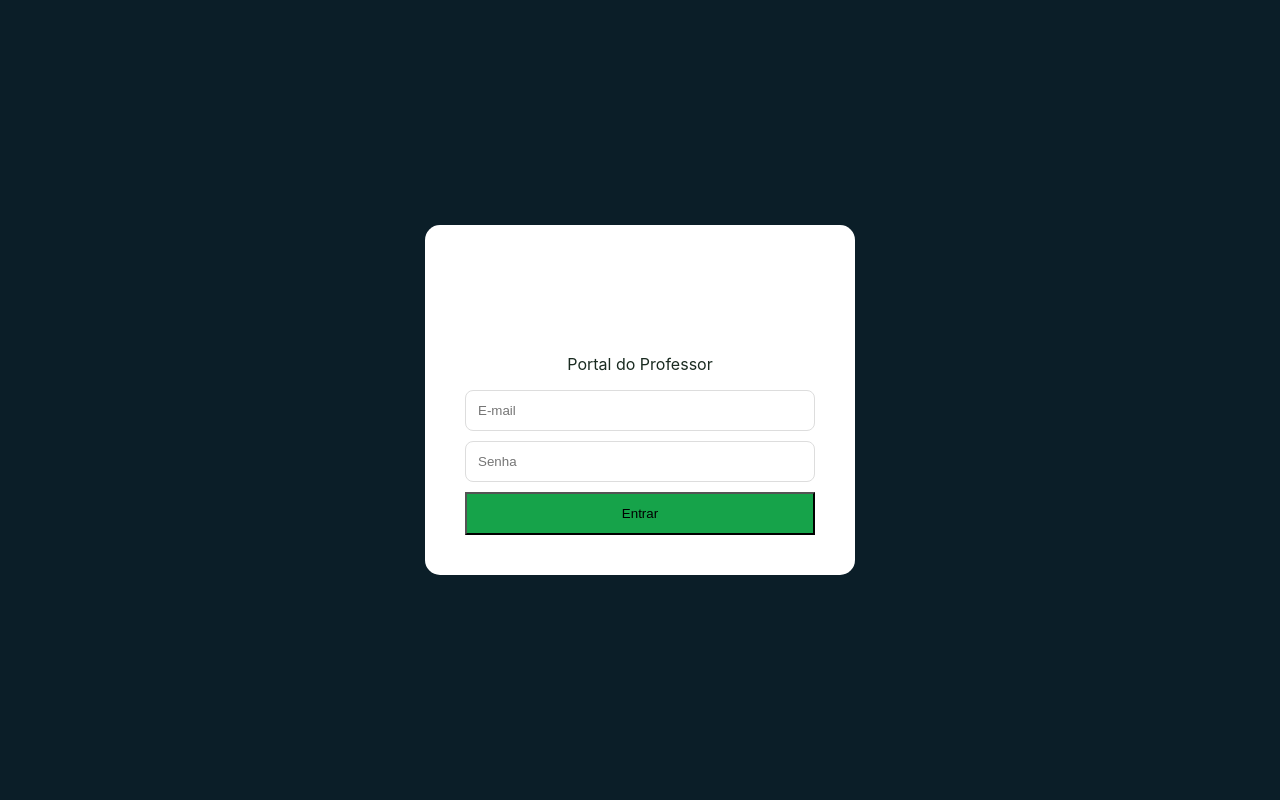
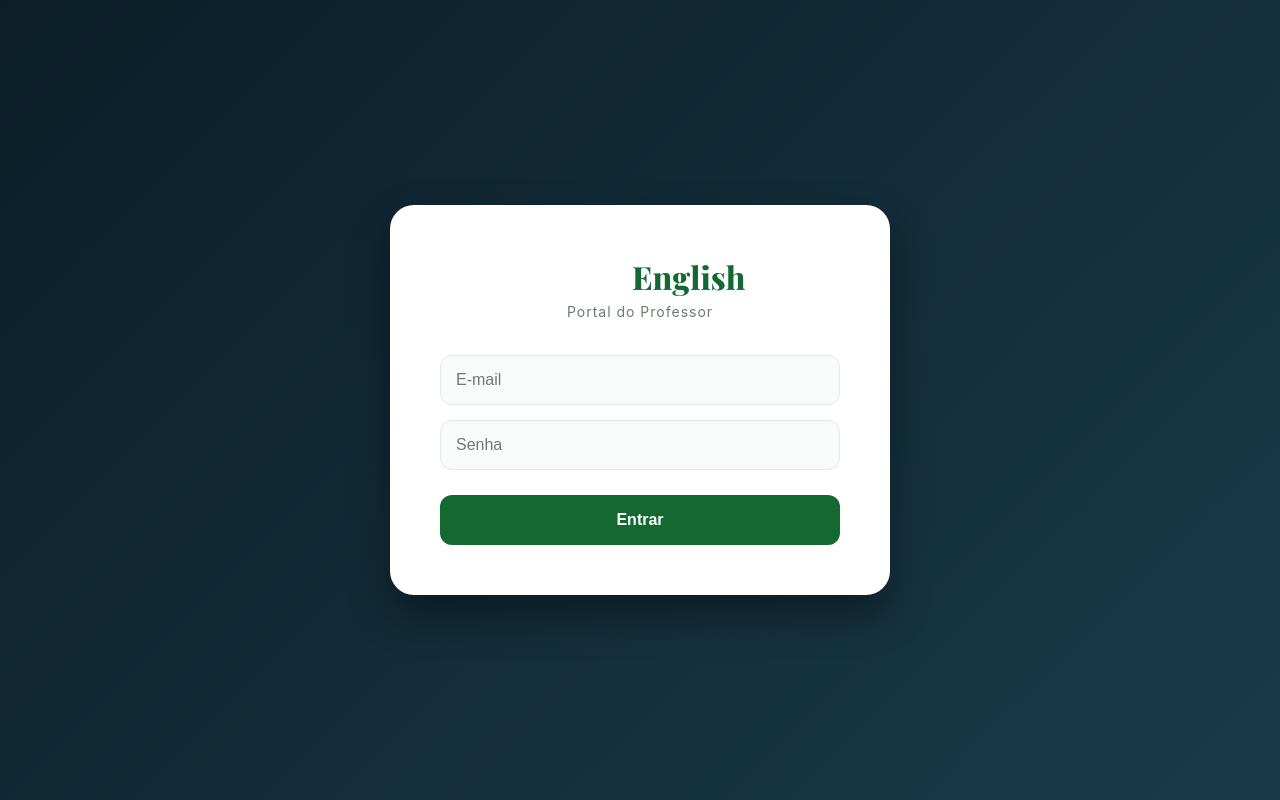
Before and after one commit to luvisettonathan-cmd/Nexus-portal, a website: page index.html in a window 1280 px wide. Drawn offline with nearby package versions, Linux system fonts and the light colour scheme.

Commit message:
Update style.css

```diff
--- a/style.css
+++ b/style.css
@@ -1,3 +1,7 @@
+/* ══════════════════════════════════════════════════════════════
+   NEXUS ENGLISH CENTER - LAYOUT COMPLETO (LOGIN + PORTAL)
+   ══════════════════════════════════════════════════════════════ */
+
 :root {
   --nexus-green: #146933;
   --bg-light: #f8faf9;
@@ -5,12 +9,89 @@
   --white: #ffffff;
 }
 
-body {
-  margin: 0; font-family: 'Inter', sans-serif;
-  background-color: var(--bg-light); color: var(--text-dark);
+body, html {
+  margin: 0; padding: 0;
+  font-family: 'Inter', sans-serif;
+  background-color: var(--bg-light);
 }
 
-/* Header & Nav */
+/* --- TELA DE LOGIN (O GLAMOUR VOLTOU) --- */
+.login-screen {
+  height: 100vh;
+  display: flex;
+  align-items: center;
+  justify-content: center;
+  background: linear-gradient(135deg, #0b1e28 0%, #1a3a4a 100%); /* Fundo degradê premium */
+}
+
+.login-box {
+  background: white;
+  padding: 50px;
+  border-radius: 24px;
+  width: 100%;
+  max-width: 400px;
+  text-align: center;
+  box-shadow: 0 20px 40px rgba(0,0,0,0.4);
+}
+
+.login-logo h1 {
+  font-size: 32px;
+  margin: 0;
+  color: #1a2b21;
+  font-weight: 800;
+}
+
+.login-logo span {
+  color: var(--nexus-green);
+}
+
+.login-logo p {
+  color: #667e70;
+  margin-top: 5px;
+  margin-bottom: 35px;
+  font-size: 14px;
+  letter-spacing: 1px;
+}
+
+.form-input {
+  width: 100%;
+  padding: 15px;
+  margin-bottom: 15px;
+  border: 1px solid #e2e8e4;
+  border-radius: 12px;
+  font-size: 16px;
+  background: #f9fbfb;
+  box-sizing: border-box; /* Garante que o input não saia da caixa */
+  transition: 0.3s;
+}
+
+.form-input:focus {
+  outline: none;
+  border-color: var(--nexus-green);
+  box-shadow: 0 0 0 3px rgba(20, 105, 51, 0.1);
+}
+
+.btn-full {
+  width: 100%;
+  padding: 16px;
+  background: var(--nexus-green);
+  color: white;
+  border: none;
+  border-radius: 12px;
+  font-size: 16px;
+  font-weight: 700;
+  cursor: pointer;
+  transition: 0.2s;
+  margin-top: 10px;
+}
+
+.btn-full:hover {
+  background: #0f5227;
+  transform: translateY(-2px);
+  box-shadow: 0 5px 15px rgba(20, 105, 51, 0.3);
+}
+
+/* --- ESTILOS DO INTERNO (CONTINUAM AQUI) --- */
 .header-main {
   background-color: var(--nexus-green); color: white;
   padding: 20px 60px; display: flex; justify-content: space-between; align-items: center;
@@ -28,68 +109,41 @@ body {
 
 .nav-item.active { color: white; border-bottom: 4px solid #facc15; }
 
-/* Content Area */
 .container { padding: 40px 60px; max-width: 1200px; margin: 0 auto; }
 
 h1 { font-family: 'Playfair Display', serif; font-size: 36px; margin-bottom: 10px; color: var(--text-dark); }
 .subtitle { color: #667e70; margin-bottom: 40px; }
 
 .section-title {
-  font-size: 14px; font-weight: 700; color: #889e91;
+  font-size: 12px; font-weight: 700; color: #889e91;
   text-transform: uppercase; letter-spacing: 1px; margin: 30px 0 20px;
-  display: flex; align-items: center; gap: 10px;
 }
 
-/* Grid Layouts */
-.quick-grid {
-  display: grid; grid-template-columns: repeat(auto-fill, minmax(250px, 1fr)); gap: 15px;
-}
+.quick-grid { display: grid; grid-template-columns: repeat(auto-fill, minmax(250px, 1fr)); gap: 15px; }
+.materials-grid { display: grid; grid-template-columns: repeat(auto-fill, minmax(350px, 1fr)); gap: 20px; }
 
-.materials-grid {
-  display: grid; grid-template-columns: repeat(auto-fill, minmax(350px, 1fr)); gap: 20px;
-}
-
-/* Cards */
 .card-base {
   background: white; border-radius: 12px; padding: 15px 20px;
   display: flex; align-items: center; gap: 15px;
-  border: 1px solid #e2e8e4; box-shadow: 0 2px 4px rgba(0,0,0,0.02);
-  cursor: pointer; transition: 0.2s;
-  min-height: 60px;
+  border: 1px solid #e2e8e4; cursor: pointer; transition: 0.2s;
 }
 
-.card-base strong {
-  color: #1a2b21 !important; /* Força o texto a ficar preto */
-  font-size: 14px;
-}
-
+.card-base strong { color: #1a2b21 !important; font-size: 14px; }
 .card-base:hover { transform: translateY(-3px); box-shadow: 0 8px 15px rgba(0,0,0,0.05); }
 
-.icon-box {
-  width: 40px; height: 40px; border-radius: 10px;
-  display: flex; align-items: center; justify-content: center; font-size: 24px;
-}
+.icon-box { font-size: 24px; min-width: 40px; }
 
-/* Badges */
 .badge {
   font-size: 10px; font-weight: 800; padding: 2px 6px;
-  border-radius: 4px; margin-top: 4px; display: inline-block;
+  border-radius: 4px; display: inline-block; margin-top: 5px;
 }
 .bg-doc { background: #d1fae5; color: #065f46; }
 .bg-drive { background: #dcfce7; color: #166534; }
 .bg-yt { background: #fee2e2; color: #991b1b; }
 
-/* Filter Buttons */
 .filter-bar { display: flex; gap: 12px; margin-bottom: 30px; flex-wrap: wrap; }
 .btn-filter {
   padding: 8px 20px; border-radius: 25px; border: 1px solid #e2e8e4;
-  background: white; cursor: pointer; display: flex; align-items: center; gap: 8px;
-  font-weight: 600; transition: 0.2s; color: #4b5563;
+  background: white; cursor: pointer; font-weight: 600; color: #4b5563;
 }
 .btn-filter.active { background: #16a34a; color: white; border-color: #16a34a; }
-
-/* Login (Simples para combinar) */
-.login-screen { height: 100vh; display: flex; align-items: center; justify-content: center; background: #0b1e28; }
-.login-box { background: white; padding: 40px; border-radius: 15px; width: 350px; text-align: center; }
-.form-input { width: 100%; padding: 12px; margin-bottom: 10px; border: 1px solid #ddd; border-radius: 8px; box-sizing: border-box; }
-.btn-full { width: 100%; padding: 12px; background: #16a34a
```
